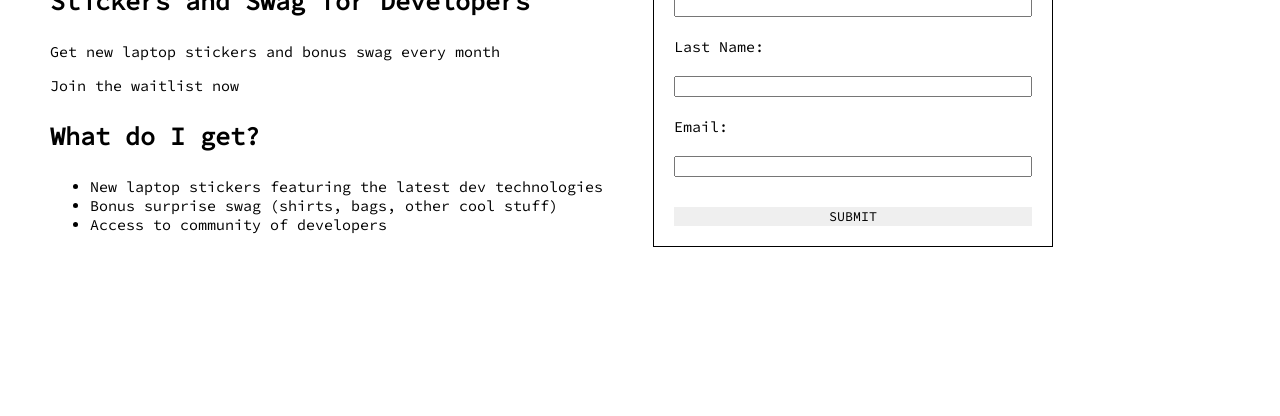
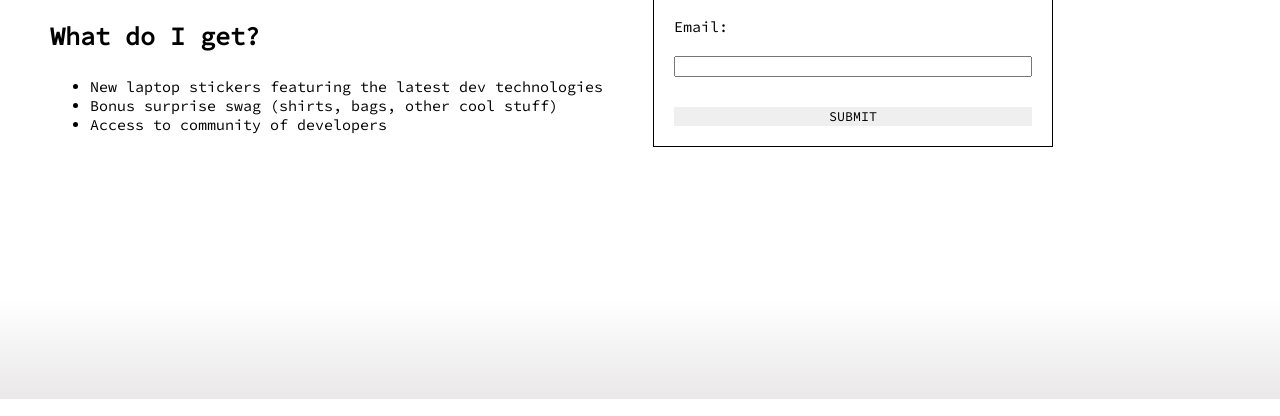
Before and after one commit to tianahayden/CodeCrate, a plain HTML site: page index.html in a window 1280 px wide. Shown: the part 384-800 px from the top of the page. Drawn offline with nearby package versions, Linux system fonts and the light colour scheme.

Commit message:
added anime js

```diff
--- a/index.html
+++ b/index.html
@@ -12,14 +12,14 @@
 
 <body>
     <div class='header'>
-        <img src="./images/backbone.png" alt="">
-        <img src="./images/es6.png" alt="">
-        <img src="./images/jasmine.png" alt="">
-        <img src="./images/js.png" alt="">
-        <img src="./images/require.png" alt="">
-        <img src="./images/jquery.png" alt="">
-        <img src="./images/nasajs.png" alt="">
-        <img src="./images/v8.png" alt="">
+        <img class='first' src="./images/backbone.png" alt="">
+        <img class='second' src="./images/es6.png" alt="">
+        <img class='third' src="./images/jasmine.png" alt="">
+        <img class='fourth' src="./images/js.png" alt="">
+        <img class='fifth' src="./images/require.png" alt="">
+        <img class='first' src="./images/jquery.png" alt="">
+        <img class='second' src="./images/nasajs.png" alt="">
+        <img class='third' src="./images/v8.png" alt="">
     </div>
     <div class='container'>
         <div class='child-left'>
@@ -50,7 +50,9 @@
             </form>
         </div>
     </div>
-    <script src="" async defer></script>
+    <div class='footer'></div>
+    <script src="https://cdnjs.cloudflare.com/ajax/libs/animejs/2.2.0/anime.js"></script>
+    <script src="main.js"></script>
 </body>
 
 </html>
--- /dev/null
+++ b/main.js
@@ -0,0 +1,103 @@
+anime({
+    targets: 'img.first',
+    translateY: [
+        { value: 0, duration: 400 },
+        { value: 50, duration: 400 },
+        { value: 0, duration: 400 }
+    ],
+    // rotate: {
+    //     value: '1turn',
+    //     easing: 'easeInOutSine'
+    // },
+    easing: 'easeInOutQuart',
+    // loop: true,
+})
+
+anime({
+    targets: 'img.second',
+    translateY: [
+        { value: 0, duration: 500 },
+        { value: 50, duration: 500 },
+        { value: 0, duration: 500 }
+    ],
+    // loop: true,
+    easing: 'easeInOutQuart',
+})
+
+anime({
+    targets: 'img.third',
+    translateY: [
+        { value: 0, duration: 600 },
+        { value: 50, duration: 600 },
+        { value: 0, duration: 600 }
+    ],
+    // loop: true,
+    easing: 'easeInOutQuart',
+})
+
+anime({
+    targets: 'img.fourth',
+    translateY: [
+        { value: 0, duration: 700 },
+        { value: 50, duration: 700 },
+        { value: 0, duration: 700 }
+    ],
+    // loop: true,
+    easing: 'easeInOutQuart',
+})
+
+anime({
+    targets: 'img.fifth',
+    translateY: [
+        { value: 0, duration: 800 },
+        { value: 50, duration: 800 },
+        { value: 0, duration: 800 }
+    ],
+    // loop: true,
+    easing: 'easeInOutQuart',
+})
+
+anime({
+    targets: 'div.header',
+    translateY: [
+        { value: 0, duration: 1000 },
+        { value: -1000, duration: 1000 },
+    ],
+    delay: 800,
+    easing: 'easeInOutQuart',
+})
+
+anime({
+    targets: 'div.container',
+    translateY: [
+        { value: 0, duration: 1000 },
+        { value: -100, duration: 1000 },
+    ],
+    delay: 800,
+})
+
+anime({
+    targets: 'form',
+    rotate: [
+        { value: 0, duration: 2000 },
+        { value: 3, duration: 200 },
+        { value: -3, duration: 200 },
+        { value: 0, duration: 600 },
+    ],
+    delay: 2000,
+    easing: 'easeInOutQuart',
+})
+
+// anime({
+//     targets: 'div.container',
+//     opacity: 1,
+//     delay: 2000,
+//     easing: 'easeInOutQuart',
+// })
+
+// anime({
+//     targets: 'form',
+//     opacity: 1,
+//     delay: 2200,
+//     easing: 'easeInOutQuart',
+// })
--- a/style.css
+++ b/style.css
@@ -55,3 +55,8 @@ img {
     padding: 50px;
     background-image: linear-gradient(#eae8e8, white);
 }
+
+.footer {
+    height: 100px;
+    background-image: linear-gradient(white, #eae8e8);
+}
```
Lines whose indentation alone changed are shown as unchanged.
